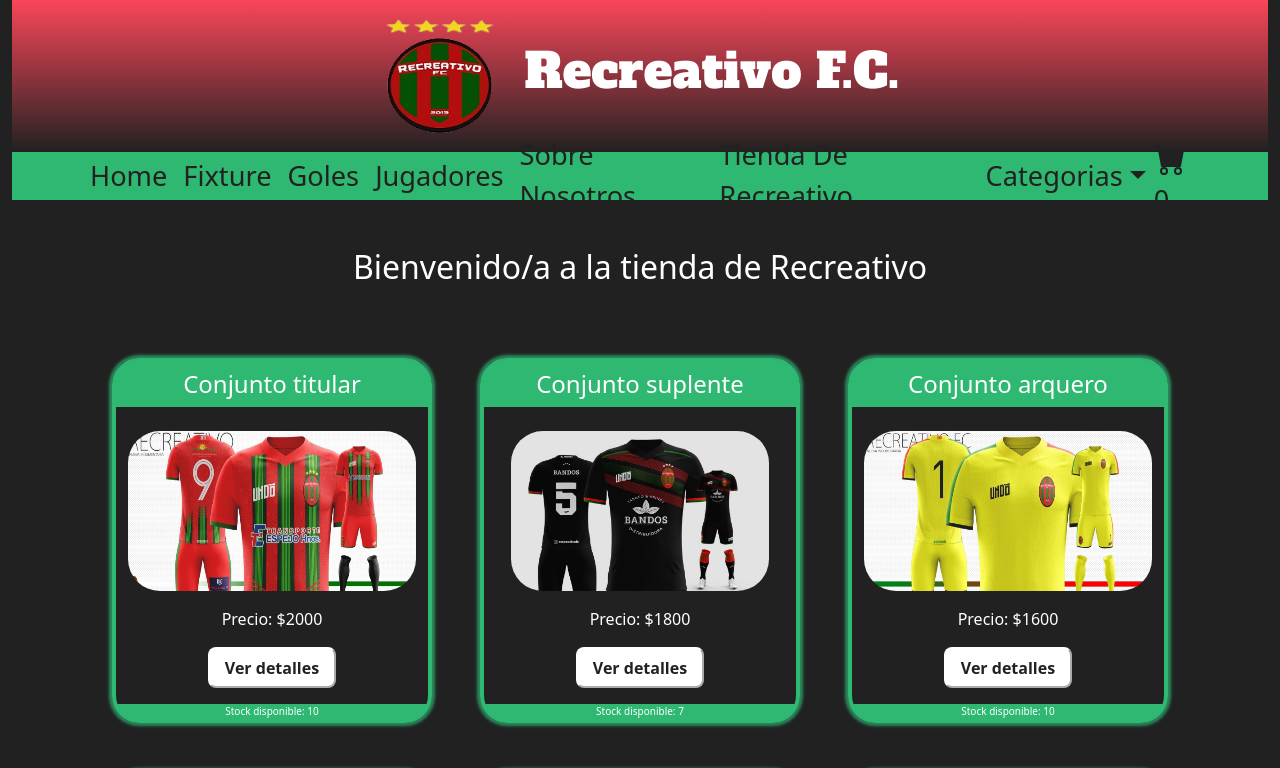
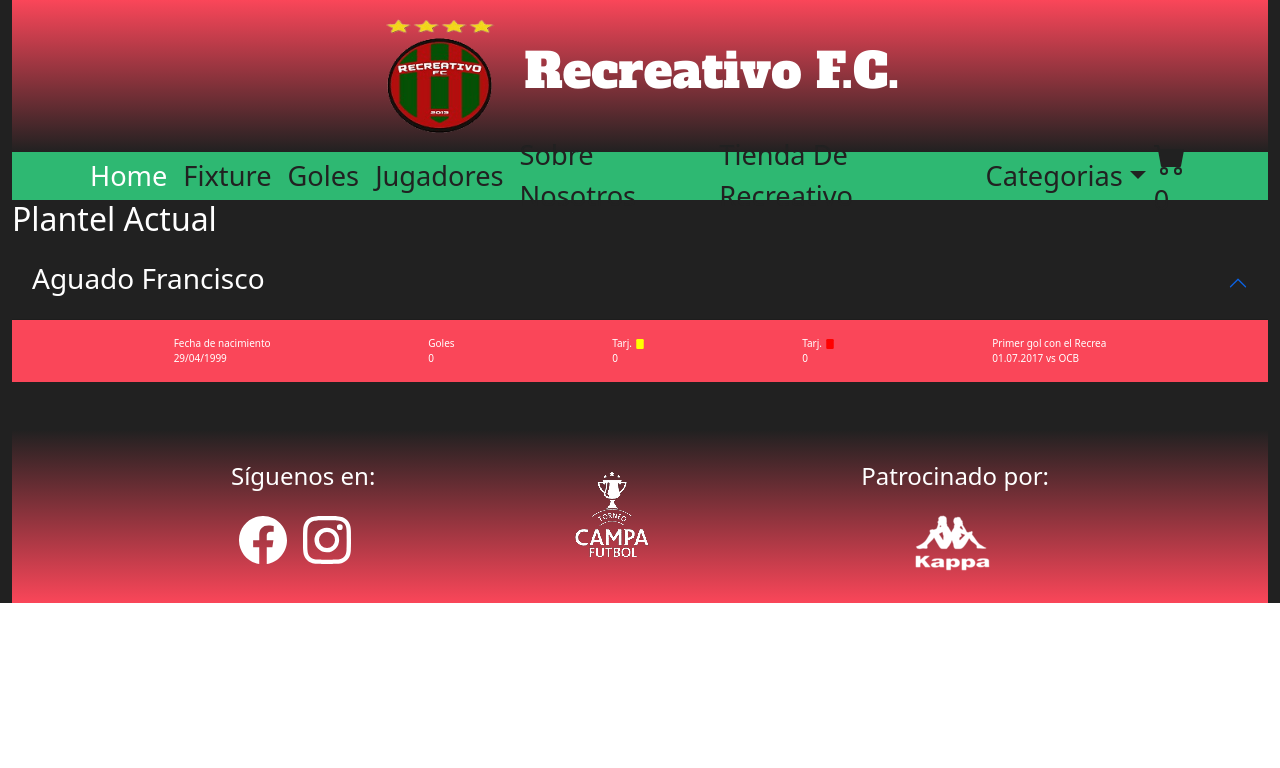
Before and after one commit to FacundoVillarroel/ProyectoFinalReactJS, a React (Create React App) app: page /jugadores in a window 1280 px wide. Before the commit this address led to /. Shown: the top 768 px of the page. Built offline with nearby package versions, Linux system fonts and the light colour scheme.

Commit message:
seccion jugadores creada

```diff
--- a/scss/styles.scss
+++ b/scss/styles.scss
@@ -220,3 +220,38 @@
     color: $whiteColor;
     }
 }
+
+.datosJugador{
+    .datosJugador{
+        display: flex;
+        flex-direction: column;
+        row-gap: 1rem;
+    }
+}
+.contenedorDatosJugador{
+    display: flex;
+    justify-content: space-evenly;
+    width: 100%;
+    column-gap: 1rem;
+}
+.yellowCard{
+    color: yellow;
+}
+.redCard{
+    color: red;
+}
+.allPlayers{
+    background-color: $blackColor;
+    color: $whiteColor;
+}
+.player{
+    background-color: $redColor;
+}
+.accordion-button{
+    background-color: $blackColor;
+        color: $whiteColor;
+    &:not(.collapsed){
+        background-color: $blackColor;
+        color: $whiteColor;
+    }
+}
--- a/src/App.css
+++ b/src/App.css
@@ -223,3 +223,34 @@
   .dropdown-menu :hover {
     background-color: #2eb872;
     color: #ffffff; }
+
+.datosJugador .datosJugador {
+  display: flex;
+  flex-direction: column;
+  row-gap: 1rem; }
+
+.contenedorDatosJugador {
+  display: flex;
+  justify-content: space-evenly;
+  width: 100%;
+  column-gap: 1rem; }
+
+.yellowCard {
+  color: yellow; }
+
+.redCard {
+  color: red; }
+
+.allPlayers {
+  background-color: #212121;
+  color: #ffffff; }
+
+.player {
+  background-color: #fa4659; }
+
+.accordion-button {
+  background-color: #212121;
+  color: #ffffff; }
+  .accordion-button:not(.collapsed) {
+    background-color: #212121;
+    color: #ffffff; }
--- a/src/App.js
+++ b/src/App.js
@@ -7,6 +7,7 @@ import {BrowserRouter,Routes, Route, Navigate} from "react-router-dom"
 import Footer from './components/Footer';
 import Cart from './components/Cart';
 import { CartProvider } from './context/CartContext';
+import PlayersContainer from './components/playersContainer';
 import './App.css';
 
 
@@ -26,6 +27,7 @@ function App() {
             <Route path="/category/:categoryId" element={<ItemListContainer/>} />
             <Route path="/item/:itemId" element={<ItemDetailContainer/>} />
             <Route path='/cart' element= {<Cart/>} />
+            <Route path='/jugadores' element={<PlayersContainer/>}/>
             <Route path="*" element={ <Navigate to="/"/>}/>
           </Routes>
 
--- a/src/components/ItemDetailContainer.js
+++ b/src/components/ItemDetailContainer.js
@@ -26,7 +26,7 @@ function ItemDetailContainer(){
         <>
             {
                 loading
-                    ?   <h2>Loading...</h2>
+                    ?   <h2 className='text-center my-5'>Loading...</h2>
                     :   <div className='itemDetailContainer text-center pb-4'>
                             <h2 className='m-5'>Detalles del producto</h2>
                             <ItemDetail
--- a/src/components/ItemListContainer.js
+++ b/src/components/ItemListContainer.js
@@ -31,7 +31,7 @@ function ItemListContainer(){
         <>
             {
                 loading
-                    ? <h2>Loading...</h2>
+                    ? <h2 className="text-center my-5">Loading...</h2>
                     :   <div className="main container pb-3">
                             <h2 className= "text-center m-5">Bienvenido/a a la tienda de Recreativo</h2>
                             <ItemList products={productsList}/>
--- a/src/components/NavBar.js
+++ b/src/components/NavBar.js
@@ -4,7 +4,7 @@ import { Link } from "react-router-dom"
 import { useState } from "react";
 
 function NavBar() {
-const [activeHome,setActiveHome] = useState(false)
+const [activeHome,setActiveHome] = useState(true)
 const [activeFixture,setActiveFixture] = useState(false)
 const [activeGoles,setActiveGoles] = useState(false)
 const [activeJugadores,setActiveJugadores] = useState(false)
--- /dev/null
+++ b/src/components/player.js
@@ -0,0 +1,33 @@
+
+import {Accordion} from "react-bootstrap"
+import {BsFileFill} from "react-icons/bs"
+
+function Player (){
+
+    return(
+        <Accordion.Item eventKey="0" bsPrefix="player">
+                    <Accordion.Header><h3>Aguado Francisco</h3></Accordion.Header>
+                    <Accordion.Body>
+                        <div class="contenedorDatosJugador">
+                            <div class="datosJugador">
+                                <div>Fecha de nacimiento </div> <div>29/04/1999</div>
+                            </div>
+                            <div class="datosJugador">
+                                <div>Goles </div> <div> 0</div>
+                            </div>
+                            <div class="datosJugador">
+                                <div>Tarj. <span className="yellowCard"><BsFileFill/></span> </div> <div>0</div>
+                            </div>
+                            <div class="datosJugador">
+                                <div>Tarj. <span className="redCard"><BsFileFill/></span></div><div>0</div>
+                            </div>
+                            <div class="datosJugador">
+                                <div>Primer gol con el Recrea </div> <div> 01.07.2017 vs OCB</div>
+                            </div>
+                        </div>
+                    </Accordion.Body>
+                </Accordion.Item>
+    )
+}
+
+export default Player
--- /dev/null
+++ b/src/components/playersContainer.js
@@ -0,0 +1,19 @@
+import {Accordion} from "react-bootstrap"
+import Player from "./player"
+
+function PlayersContainer() {
+    return(
+        <>
+            <div>
+                <h2>Plantel Actual</h2>
+            </div>
+
+            <Accordion defaultActiveKey={['0']} alwaysOpen bsPrefix="allPlayers">
+                <Player/>
+            </Accordion>
+        </>
+
+    )
+}
+
+export default PlayersContainer
```
